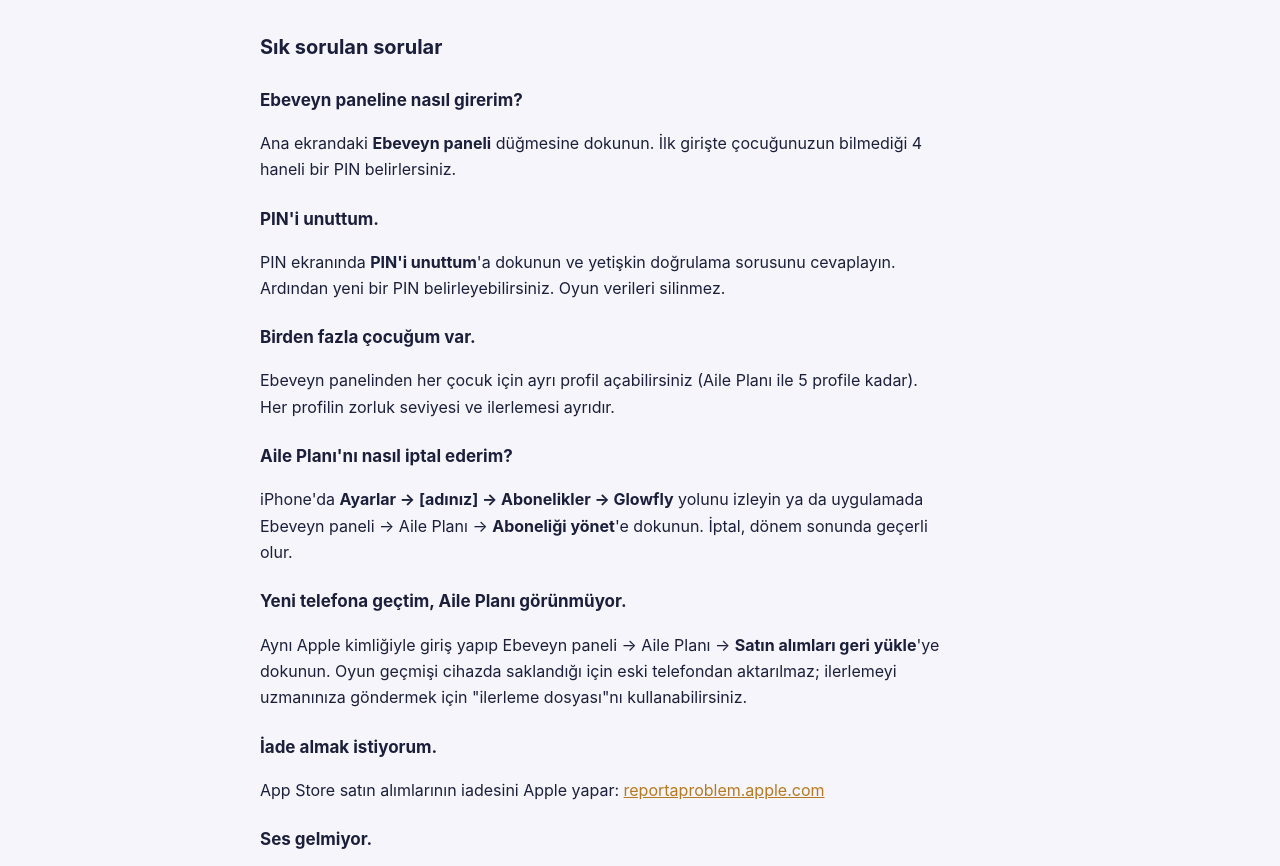
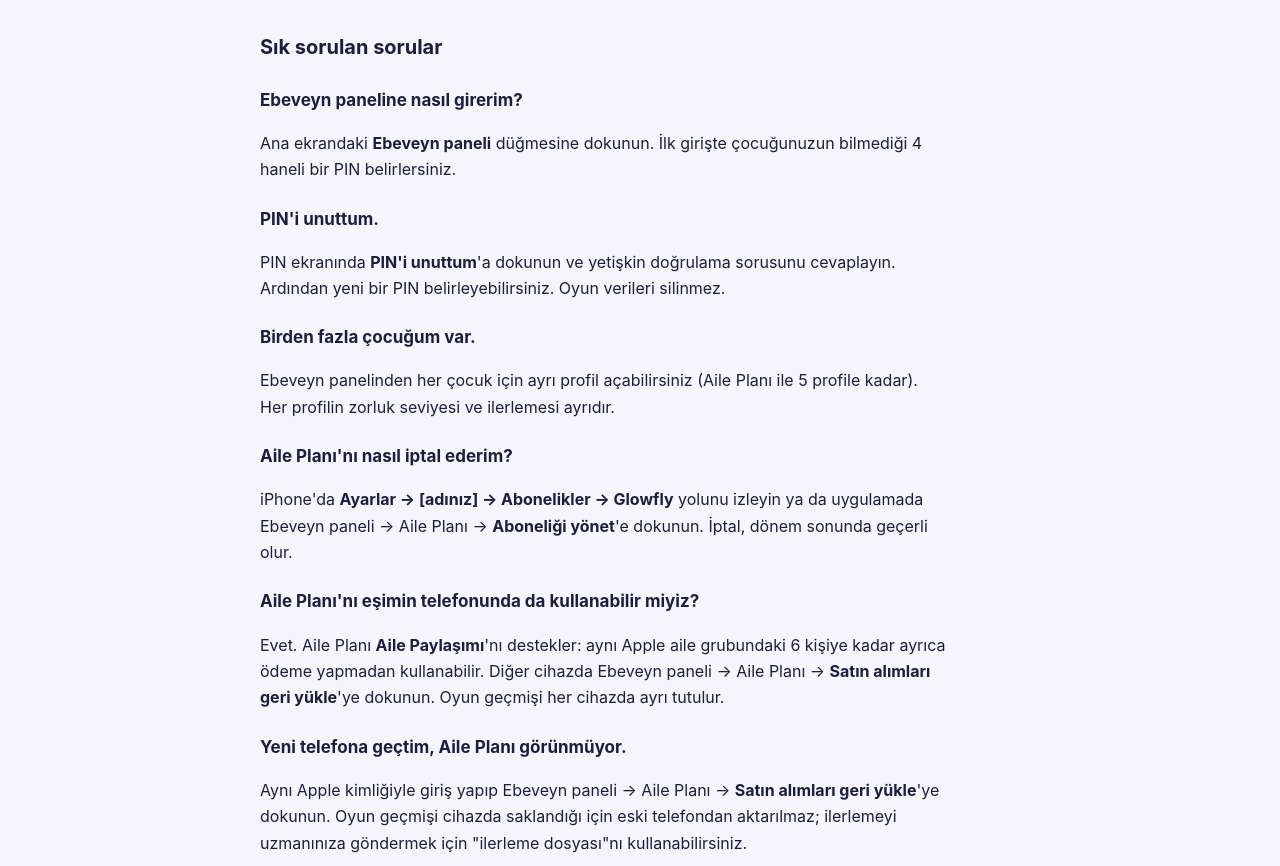
Before and after one commit to maliye07/glowfly, a plain HTML site: page destek.html in a window 1280 px wide. Shown: the part 162-1028 px from the top of the page. Drawn offline with Linux system fonts and the light colour scheme.

Commit message:
Destek: Aile Paylaşımı sorusu / Support: Family Sharing FAQ
Co-Authored-By: Claude Opus 5.5 <noreply@anthropic.com>

```diff
--- a/destek.html
+++ b/destek.html
@@ -38,6 +38,9 @@
       <h3>Aile Planı'nı nasıl iptal ederim?</h3>
       <p>iPhone'da <b>Ayarlar → [adınız] → Abonelikler → Glowfly</b> yolunu izleyin ya da uygulamada Ebeveyn paneli → Aile Planı → <b>Aboneliği yönet</b>'e dokunun. İptal, dönem sonunda geçerli olur.</p>
 
+      <h3>Aile Planı'nı eşimin telefonunda da kullanabilir miyiz?</h3>
+      <p>Evet. Aile Planı <b>Aile Paylaşımı</b>'nı destekler: aynı Apple aile grubundaki 6 kişiye kadar ayrıca ödeme yapmadan kullanabilir. Diğer cihazda Ebeveyn paneli → Aile Planı → <b>Satın alımları geri yükle</b>'ye dokunun. Oyun geçmişi her cihazda ayrı tutulur.</p>
+
       <h3>Yeni telefona geçtim, Aile Planı görünmüyor.</h3>
       <p>Aynı Apple kimliğiyle giriş yapıp Ebeveyn paneli → Aile Planı → <b>Satın alımları geri yükle</b>'ye dokunun. Oyun geçmişi cihazda saklandığı için eski telefondan aktarılmaz; ilerlemeyi uzmanınıza göndermek için "ilerleme dosyası"nı kullanabilirsiniz.</p>
 
```
Also changed, not shown: en/support.html (+3 -0 lines).
